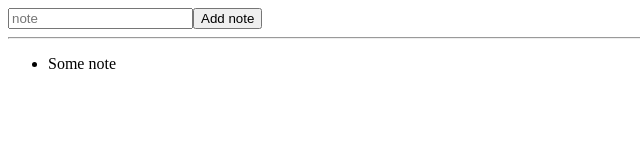
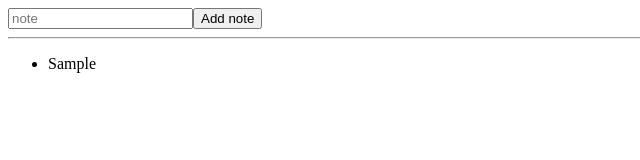
Before and after one commit to MauricioRobayo/react-redux-typescript, a React (Create React App) app: page / in a window 1280 px wide. Both pictures are taken after typing "Sample" into the empty fields and a click on the button "Add note". Shown: the top 160 px of the page, without its empty margins (0-640 px from the left). Built offline with nearby package versions, Linux system fonts and the light colour scheme.

Commit message:
chore: add useSelector hook

```diff
--- a/src/App.tsx
+++ b/src/App.tsx
@@ -1,8 +1,10 @@
 import React from 'react';
 import NewNote from './NewNote'
-import { useDispatch } from 'react-redux';
+import { useDispatch, useSelector } from 'react-redux';
+import { NotesState } from './notesReducer';
 
 function App() {
+  const notes = useSelector<NotesState, NotesState['notes']>((state) => state.notes)
   const dispatch = useDispatch();
   const addNote = (note: string) => {
     dispatch({type: 'ADD_NOTE', payload: note})
@@ -12,7 +14,7 @@ function App() {
       <NewNote addNote={addNote} />
       <hr/>
       <ul>
-        <li>Some note</li>
+        {notes.map((note) => <li key={note}>{note}</li>)}
       </ul>
     </>
   );
--- a/src/notesReducer.ts
+++ b/src/notesReducer.ts
@@ -1,4 +1,4 @@
-export interface State {
+export interface NotesState {
   notes: string[];
 }
 
@@ -7,11 +7,11 @@ interface Action {
   payload: string;
 }
 
-const initialState: State = {
+const initialState: NotesState = {
   notes: [],
 }
 
-export const notesReducer = (state: State = initialState, action: Action) => {
+export const notesReducer = (state: NotesState = initialState, action: Action) => {
   switch(action.type) {
     case 'ADD_NOTE':
       return { ...state, notes: [...state.notes, action.payload]};
```
